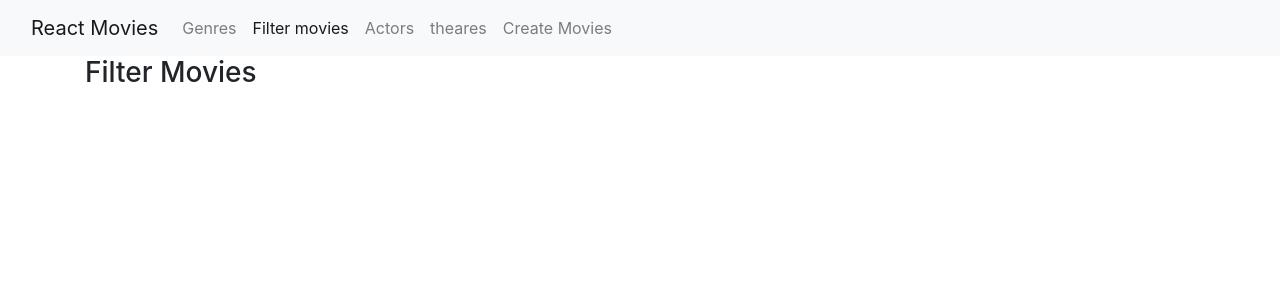
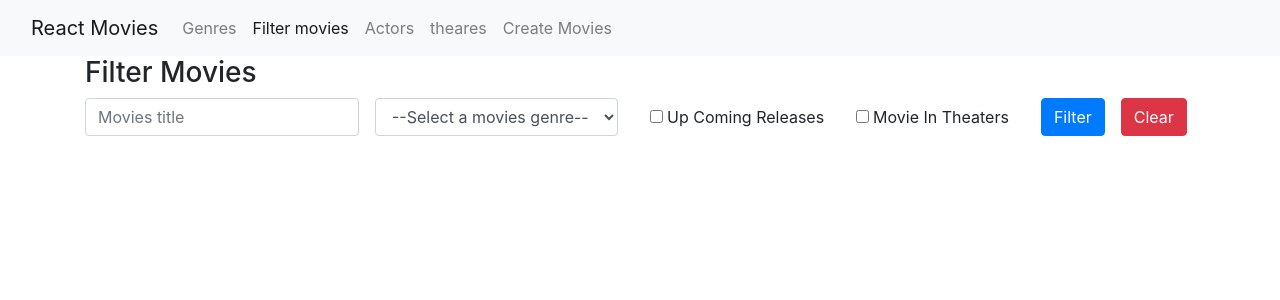
Before and after one commit to kibel00/react-movies, a React (Create React App) app: page /movies/filter in a window 1280 px wide. Shown: the top 300 px of the page. Built offline with nearby package versions, Linux system fonts and the light colour scheme.

Commit message:
Select, Checkbox y getFieldProps - movies filter

```diff
--- a/src/genres/Genres.Model.d.ts
+++ b/src/genres/Genres.Model.d.ts
@@ -1,3 +1,8 @@
 export interface genresCreateDTO {
     name: string;
 }
+
+export interface genresDTO {
+    id: number;
+    name: string;
+}
--- a/src/movies/MoviesFilter.tsx
+++ b/src/movies/MoviesFilter.tsx
@@ -1,7 +1,60 @@
+import { Field, Form, Formik } from "formik";
+import { genresDTO } from "../genres/Genres.Model";
+import Button from "../utils/Button";
+
 export default function MoviesFilter() {
+
+    const initialValues: moviesFilter = {
+        title: '',
+        genresId: 0,
+        movieInTheaters: false,
+        upComingReleases: false
+    }
+
+
+    const genres: genresDTO[] = [{ id: 1, name: 'Action' }, { id: 1, name: 'Comedy' }];
+
     return (
         <>
             <h3>Filter Movies</h3>
+            <Formik initialValues={initialValues} onSubmit={values => console.log(values)}
+            >
+                {(formikProps) => (
+                    <Form>
+                        <div className="form-inline">
+                            <div className="form-group mb-2">
+                                <label htmlFor="title" className="sr-only">Title</label>
+                                <input type="text" className="form-control" id="title" placeholder="Movies title" {...formikProps.getFieldProps('title')} />
+                            </div>
+                            <div className="form-group mx-sm-3 mb-2">
+                                <select className="form-control" {...formikProps.getFieldProps('genresId')}>
+                                    <option value="0">--Select a movies genre--</option>
+                                    {genres.map(genre => <option key={genre.id} value={genre.id}>{genre.name}</option>)}
+                                </select>
+                            </div>
+                            <div className="form-group mx-sm-3 mb-2">
+                                <Field className="form-check-input" id="upComingReleases" name="upComingReleases" type="checkbox" />
+                                <label className="form-check-label" htmlFor="upComingReleases">Up Coming Releases</label>
+                            </div>
+                            <div className="form-group mx-sm-3 mb-2">
+                                <Field className="form-check-input" id="movieInTheaters" name="movieInTheaters" type="checkbox" />
+                                <label className="form-check-label" htmlFor="movieInTheaters">Movie In Theaters</label>
+                            </div>
+                            <Button className="btn btn-primary mb-2 mx-sm-3" onClick={() => formikProps.submitForm()}>Filter</Button>
+                            <Button className="btn btn-danger mb-2" onClick={() => formikProps.setValues(initialValues)}>Clear</Button>
+                        </div>
+                    </Form>
+                )}
+
+            </Formik>
         </>
     )
 }
+
+
+interface moviesFilter {
+    title: string;
+    genresId: number;
+    movieInTheaters: boolean;
+    upComingReleases: boolean;
+}
--- a/src/utils/Button.tsx
+++ b/src/utils/Button.tsx
@@ -2,7 +2,7 @@ import React from "react";
 
 export default function Button(props: buttonProps) {
     return (
-        <button type={props.type} disabled={props.disabled} onClick={props.onClick} className="btn btn-primary">{props.children}</button>
+        <button type={props.type} disabled={props.disabled} onClick={props.onClick} className={props.className}>{props.children}</button>
     )
 }
 
@@ -12,9 +12,11 @@ interface buttonProps {
     onClick?(): void;
     type: "button" | "submit";
     disabled: boolean;
+    className: string;
 }
 
 Button.defaultProps = {
     type: "button",
-    disabled: false
+    disabled: false,
+    className: "btn btn-secondary"
 }
```
